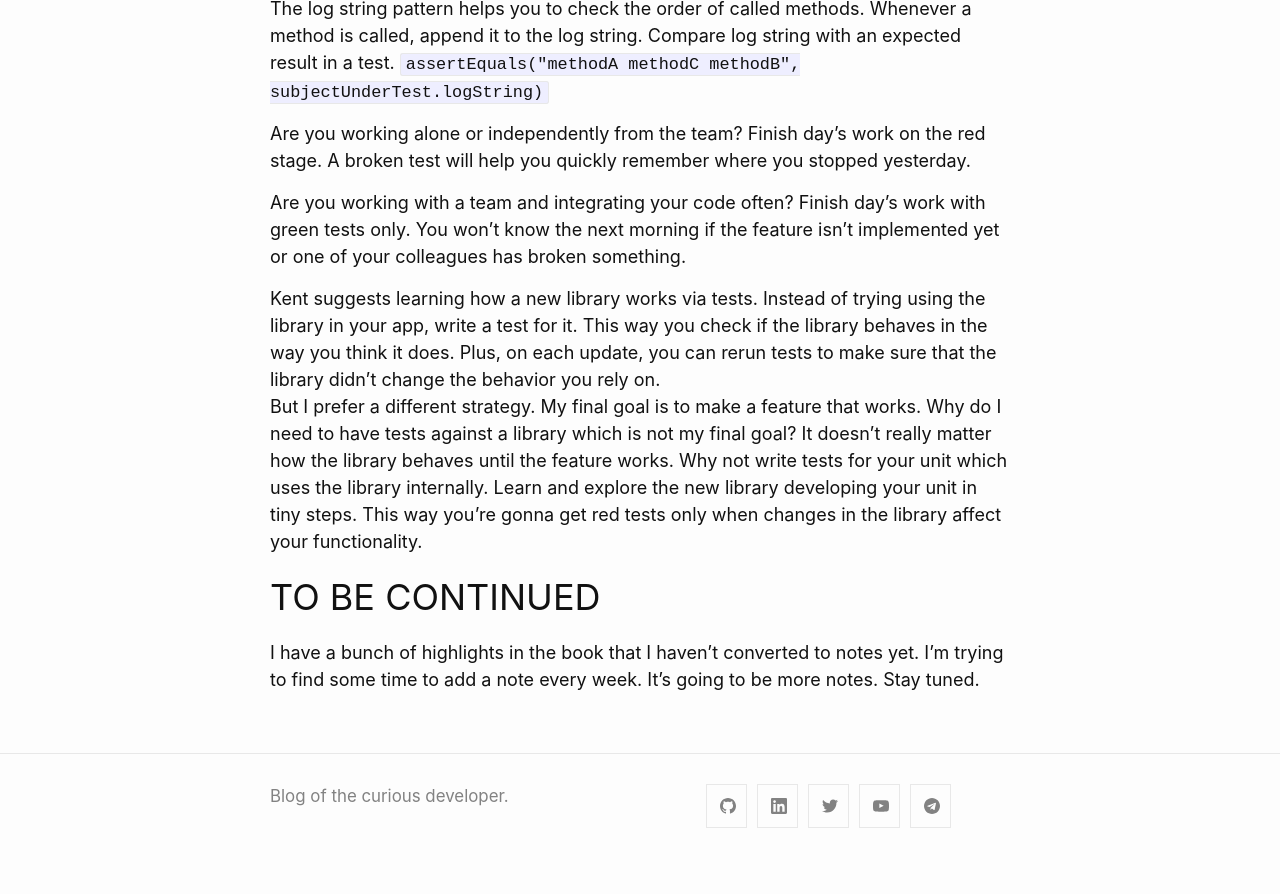
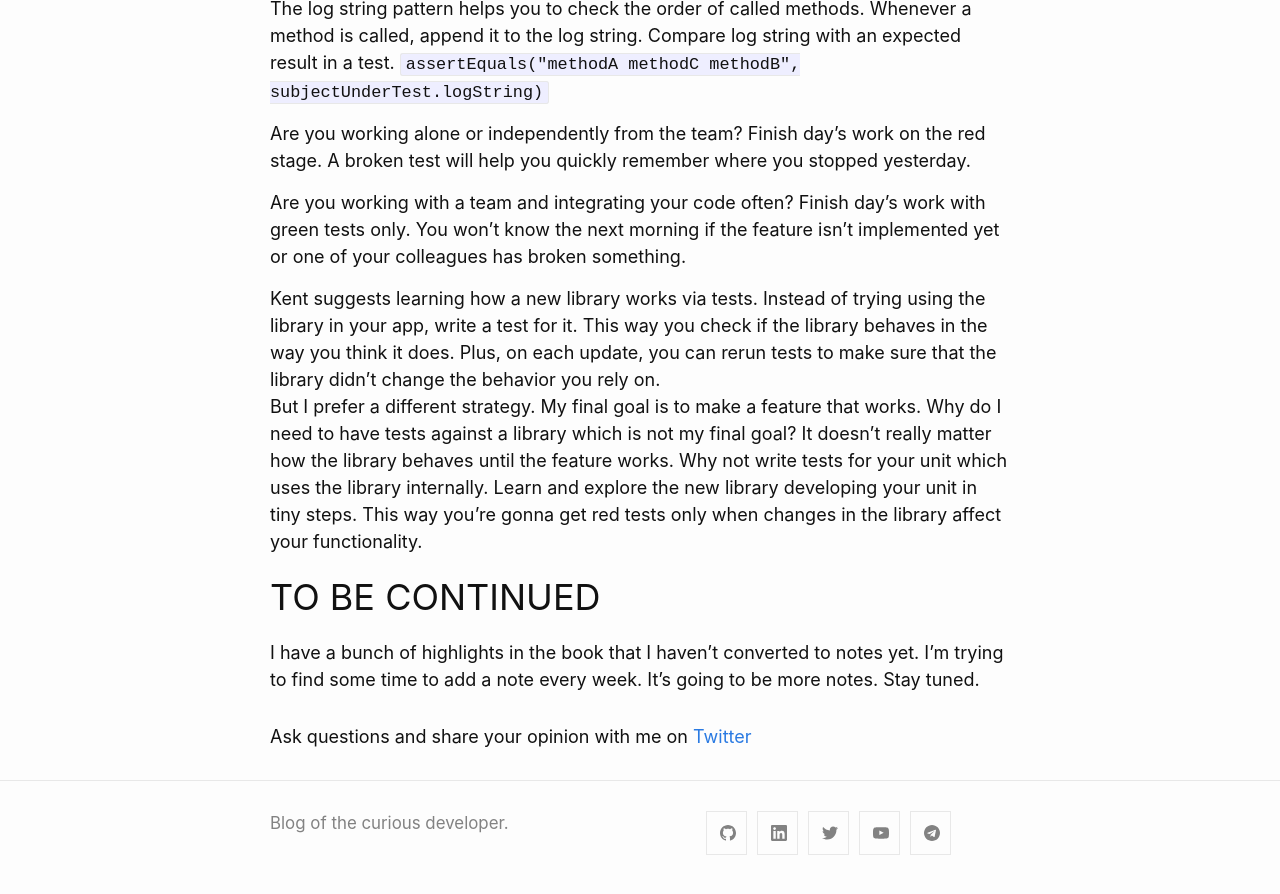
Before and after one commit to VysotskiVadim/VysotskiVadim.blog, a Jekyll site: the page built from _posts/2022-04-07-notes-from-tdd-by-example.markdown, in a window 1280 px wide and 900 px high, scrolled down 3500 px. Shown: the top 894 px of the window. Built offline with Jekyll 4.4.1, drawn with Linux system fonts in a browser that asks for light colours; before the commit the page ends 4373 px from its top, so only the background shows below that; some of the changed lines change nothing that is shown.

Commit message:
added link to twitter

```diff
--- a/_posts/2022-04-07-notes-from-tdd-by-example.markdown
+++ b/_posts/2022-04-07-notes-from-tdd-by-example.markdown
@@ -4,6 +4,7 @@ title:  Notes from the "Test Driven Development by example" book
 date: 2022-04-07 12:00:00 +0200
 description: "My notes after reading the Test Driven Development: By Example book"
 image: /assets/resized/tdd-by-example_768.jpg
+twitterLink: https://twitter.com/VysotskiVadim/status/1512151862509723650
 postImage:
   src: tdd-by-example
   alt: An opened book with many pages
```
